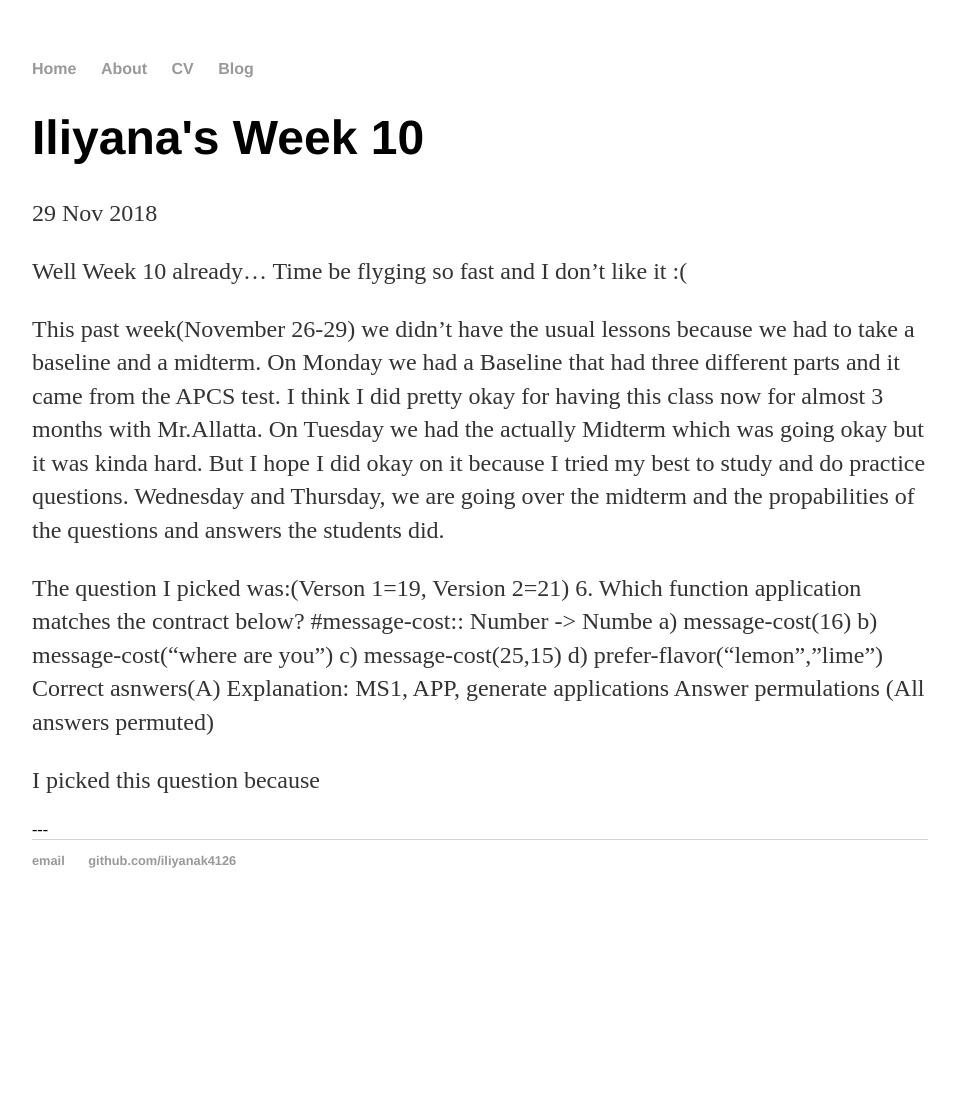
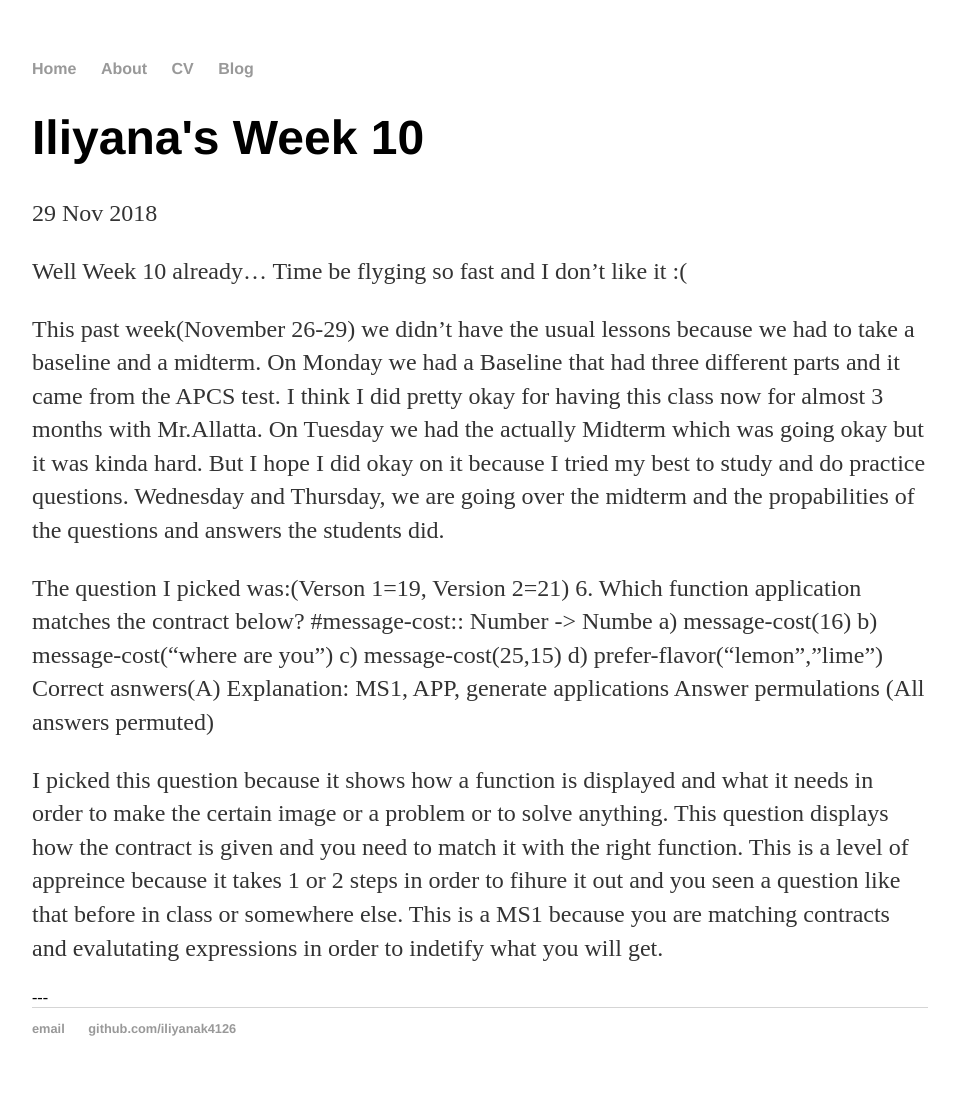
Before and after one commit to iliyanak4126/iliyanak4126.github.io, a Jekyll site: the page built from _posts/2018-11-29-Iliyana-Week-10.md, in a window 1280 px wide. Shown: the whole page, without its empty margins (160-1116 px from the left). Built offline with Jekyll 4.4.1, drawn with Linux system fonts in a browser that asks for light colours; before the commit the page ends 928 px from its top, so only the background shows below that.

Commit message:
Update 2018-11-29-Iliyana-Week-10.md

```diff
--- a/_posts/2018-11-29-Iliyana-Week-10.md
+++ b/_posts/2018-11-29-Iliyana-Week-10.md
@@ -21,4 +21,4 @@ Wednesday and Thursday, we are going over the midterm and the propabilities of t
  Explanation: MS1, APP, generate applications
  Answer permulations (All answers permuted)
 
-I picked this question because
+I picked this question because it shows how a function is displayed and what it needs in order to make the certain image or a problem or to solve anything. This question displays how the contract is given and you need to match it with the right function. This is a level of appreince because it takes 1 or 2 steps in order to fihure it out and you seen a question like that before in class or somewhere else. This is a MS1 because you are matching contracts and evalutating expressions in order to indetify what you will get.
```
